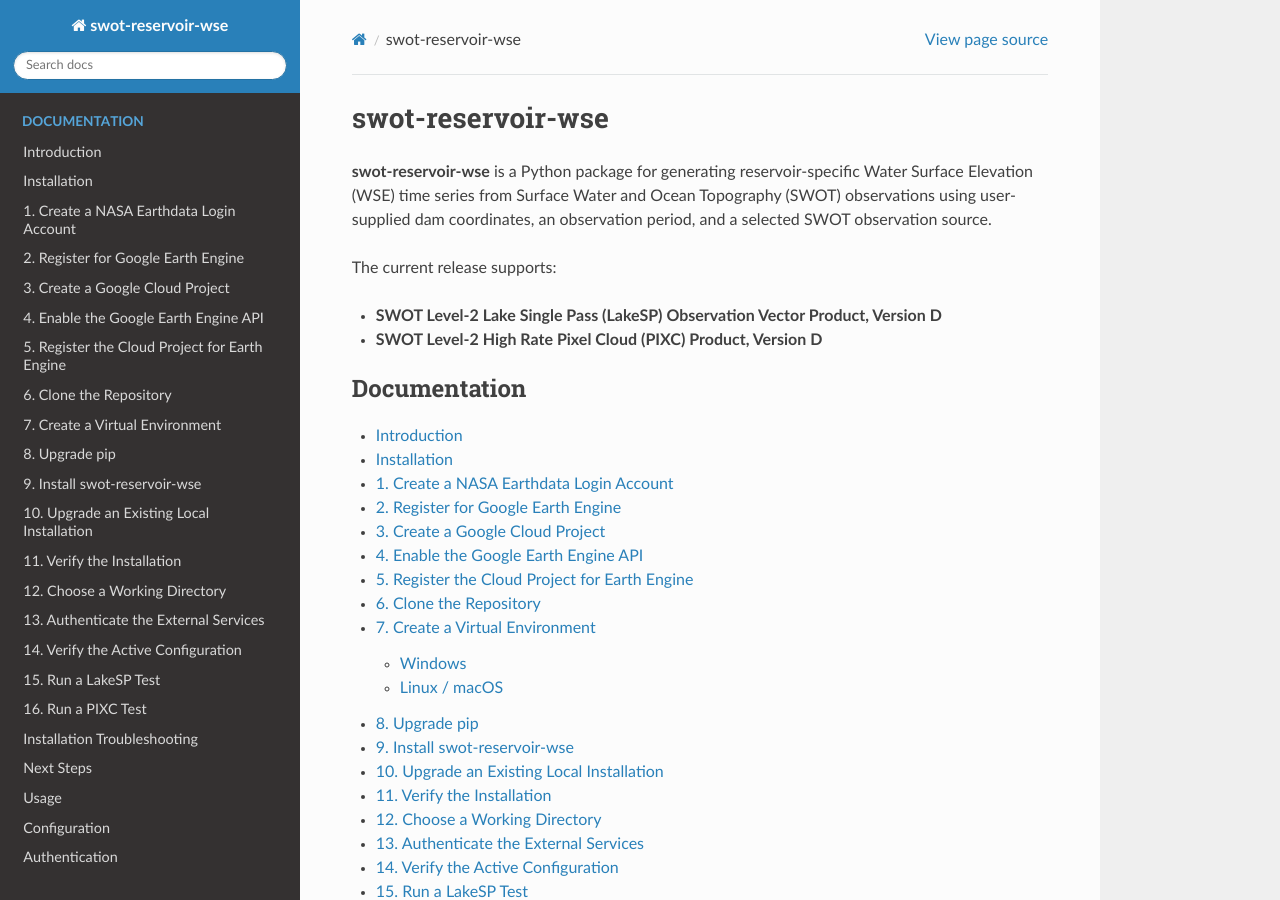
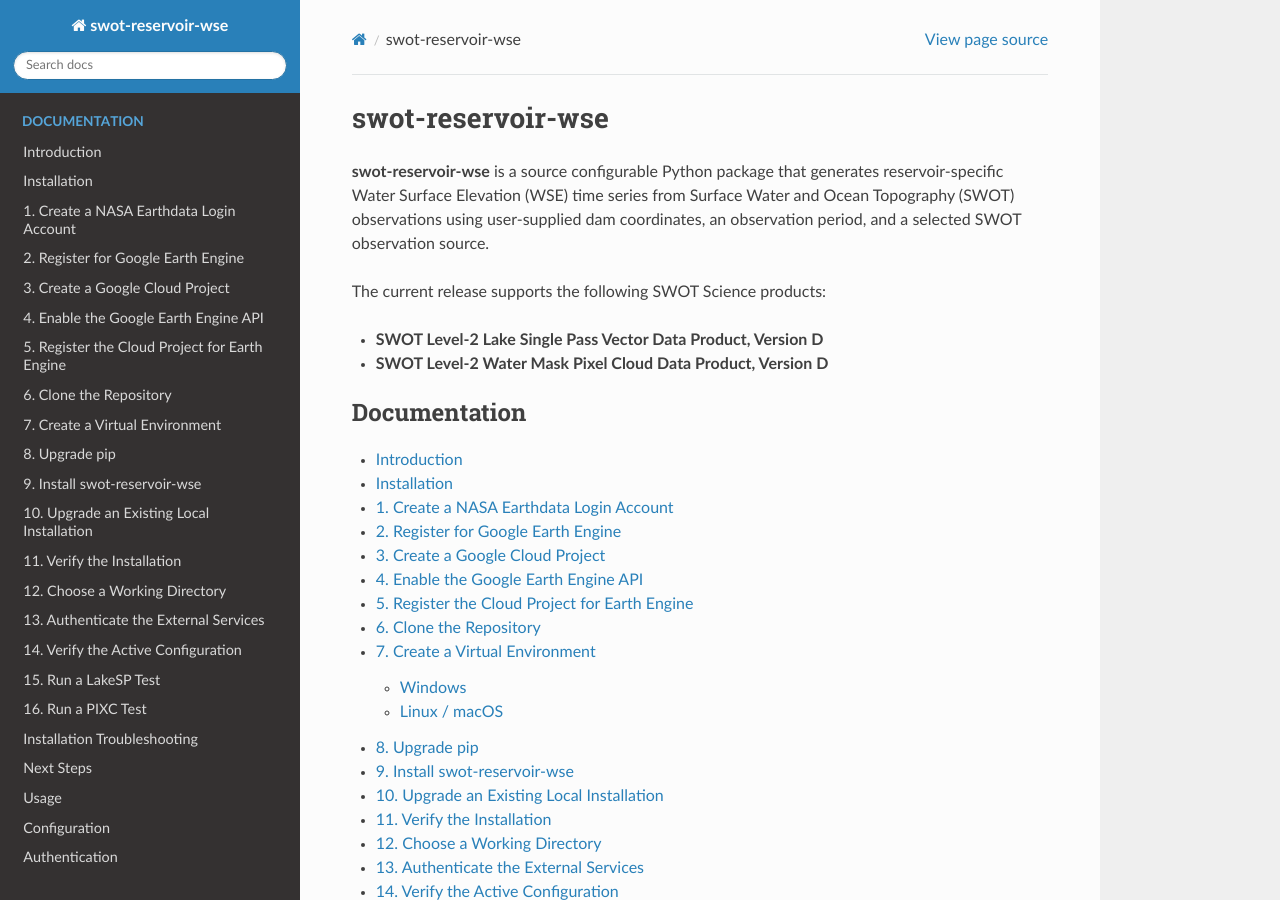
Before and after one commit to Celestialglitch/swot-reservoir-wse, a Sphinx documentation site: the page built from docs/index.md, in a window 1280 px wide and 900 px high. Built offline with Sphinx 7.4.7 and the Read the Docs theme 3.1.0, drawn with Linux system fonts in a browser that asks for light colours.

Commit message:
Update index.md

````diff
--- a/docs/index.md
+++ b/docs/index.md
@@ -1,11 +1,11 @@
 # swot-reservoir-wse
 
-**swot-reservoir-wse** is a Python package for generating reservoir-specific Water Surface Elevation (WSE) time series from Surface Water and Ocean Topography (SWOT) observations using user-supplied dam coordinates, an observation period, and a selected SWOT observation source.
+**swot-reservoir-wse** is a source configurable Python package that generates reservoir-specific Water Surface Elevation (WSE) time series from Surface Water and Ocean Topography (SWOT) observations using user-supplied dam coordinates, an observation period, and a selected SWOT observation source.
 
-The current release supports:
+The current release supports the following SWOT Science products:
 
-- **SWOT Level-2 Lake Single Pass (LakeSP) Observation Vector Product, Version D**
-- **SWOT Level-2 High Rate Pixel Cloud (PIXC) Product, Version D**
+- **SWOT Level-2 Lake Single Pass Vector Data Product, Version D**
+- **SWOT Level-2 Water Mask Pixel Cloud Data Product, Version D**
 
 ```{toctree}
 :maxdepth: 2
````
